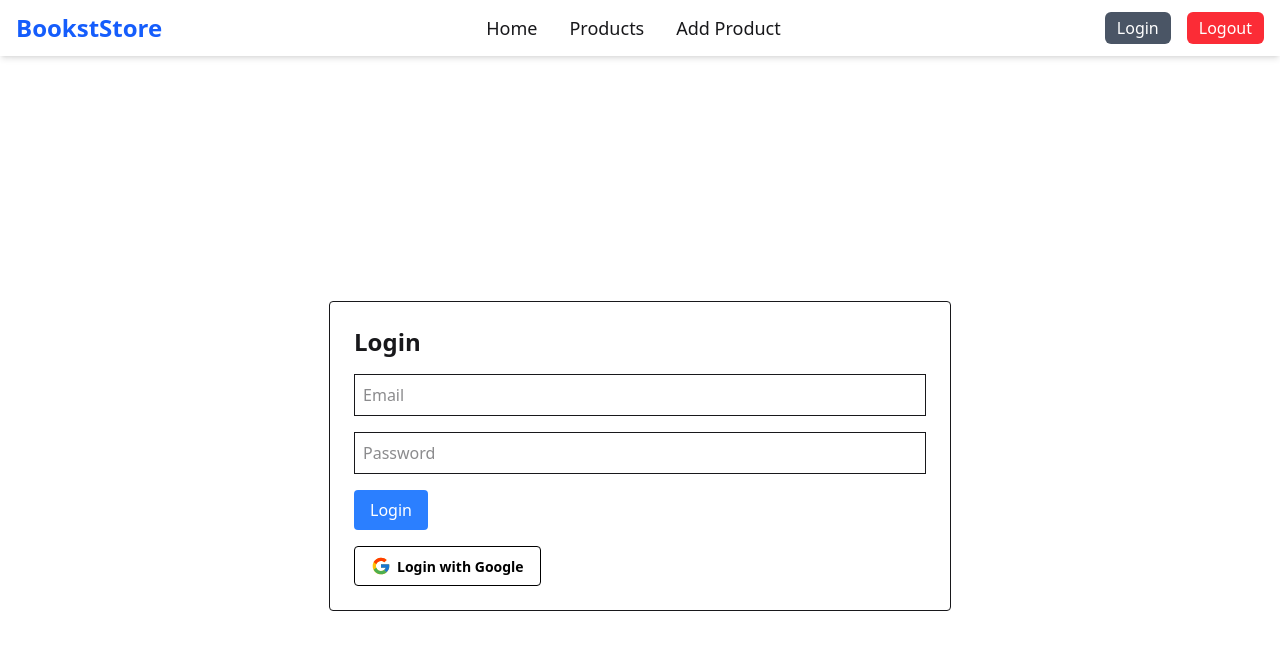
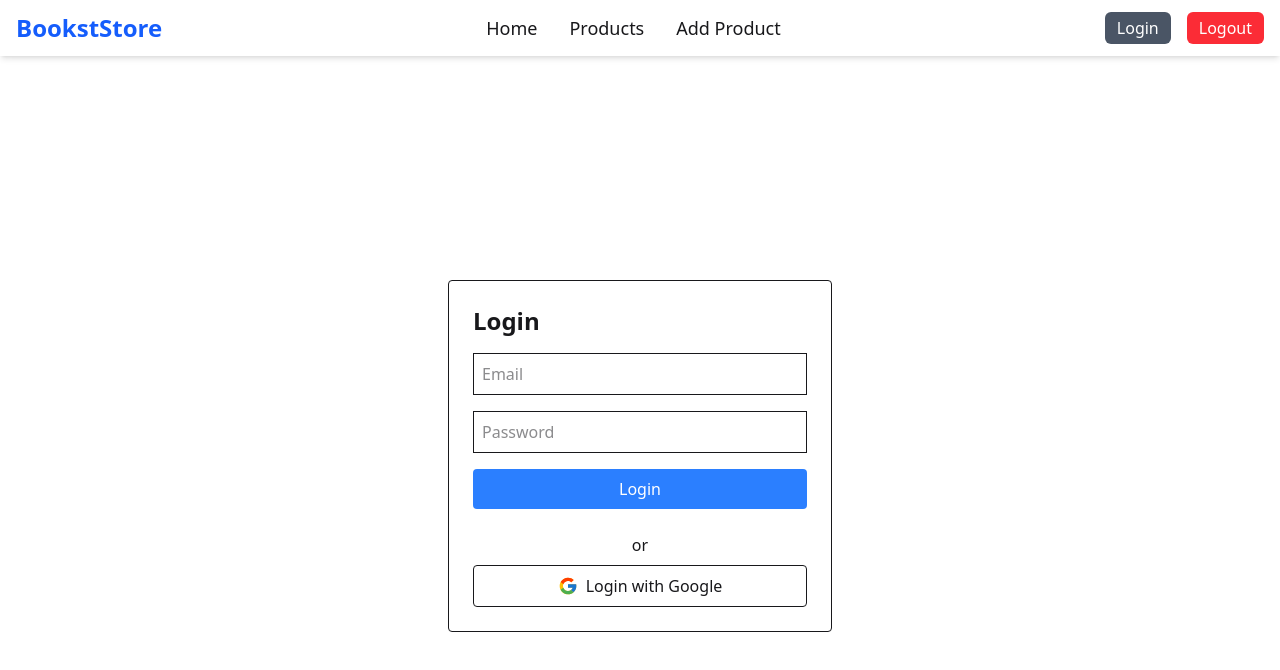
Before and after one commit to paul-96-shimu/product-hub-nextjs, a Next.js app: page /login in a window 1280 px wide. Shown: the top 670 px of the page. Built offline with nearby package versions, Linux system fonts and the light colour scheme.

Commit message:
added google from

```diff
--- a/src/Components/Navber.jsx
+++ b/src/Components/Navber.jsx
@@ -118,7 +118,7 @@ export default function NavBar() {
             </Link>
 
             <button
-              onClick={() => signOut()}
+             onClick={() => signOut({ callbackUrl: "/login" })}
               className="bg-red-500 text-white px-3 py-2 rounded-md hover:bg-red-600 transition text-center"
             >
               Logout
--- a/src/app/login/page.jsx
+++ b/src/app/login/page.jsx
@@ -10,13 +10,6 @@ export default function LoginPage() {
   const [password, setPassword] = useState("");
   const router = useRouter();
 
-
-  const handleSocialLogin = async (provider) => {
-    console.log("Social login initiated", provider);
-    const res = await signIn(provider, { redirect: false });
-    console.log("Social login response:", res);
-  };
-
   const handleSubmit = async (e) => {
     e.preventDefault();
 
@@ -27,7 +20,7 @@ export default function LoginPage() {
     });
 
     if (res.ok) {
-      router.push("/products"); // ✅ লগইন হলে products এ নিয়ে যাবে
+      router.push("/products");
     } else {
       alert("Invalid credentials");
     }
@@ -35,7 +28,7 @@ export default function LoginPage() {
 
   return (
     <div className="flex justify-center items-center h-screen">
-      <form onSubmit={handleSubmit} className="space-y-4 p-6 border rounded">
+      <form onSubmit={handleSubmit} className="space-y-4 p-6 border rounded w-full max-w-sm">
         <h2 className="text-2xl font-bold">Login</h2>
         <input
           type="email"
@@ -51,17 +44,19 @@ export default function LoginPage() {
           onChange={(e) => setPassword(e.target.value)}
           className="border p-2 w-full"
         />
-        <button type="submit" className="bg-blue-500 text-white px-4 py-2 rounded">
+        <button type="submit" className="bg-blue-500 text-white px-4 py-2 rounded w-full">
           Login
         </button>
-        <br />
 
+        <div className="text-center my-2">or</div>
 
+        {/* Google Login */}
         <button
-          onClick={() => handleSocialLogin("google", { callbackUrl: "/products" })}
-          className=" text-black px-4 py-2 rounded hover:bg-red-600 transition btn btn-outline"
+          type="button"
+          onClick={() => signIn("google", { callbackUrl: "/products" })}
+          className="flex items-center justify-center border px-4 py-2 rounded w-full hover:bg-gray-100 transition"
         >
-          <FcGoogle size={20} />
+          <FcGoogle size={20} className="mr-2" />
           Login with Google
         </button>
       </form>
```
